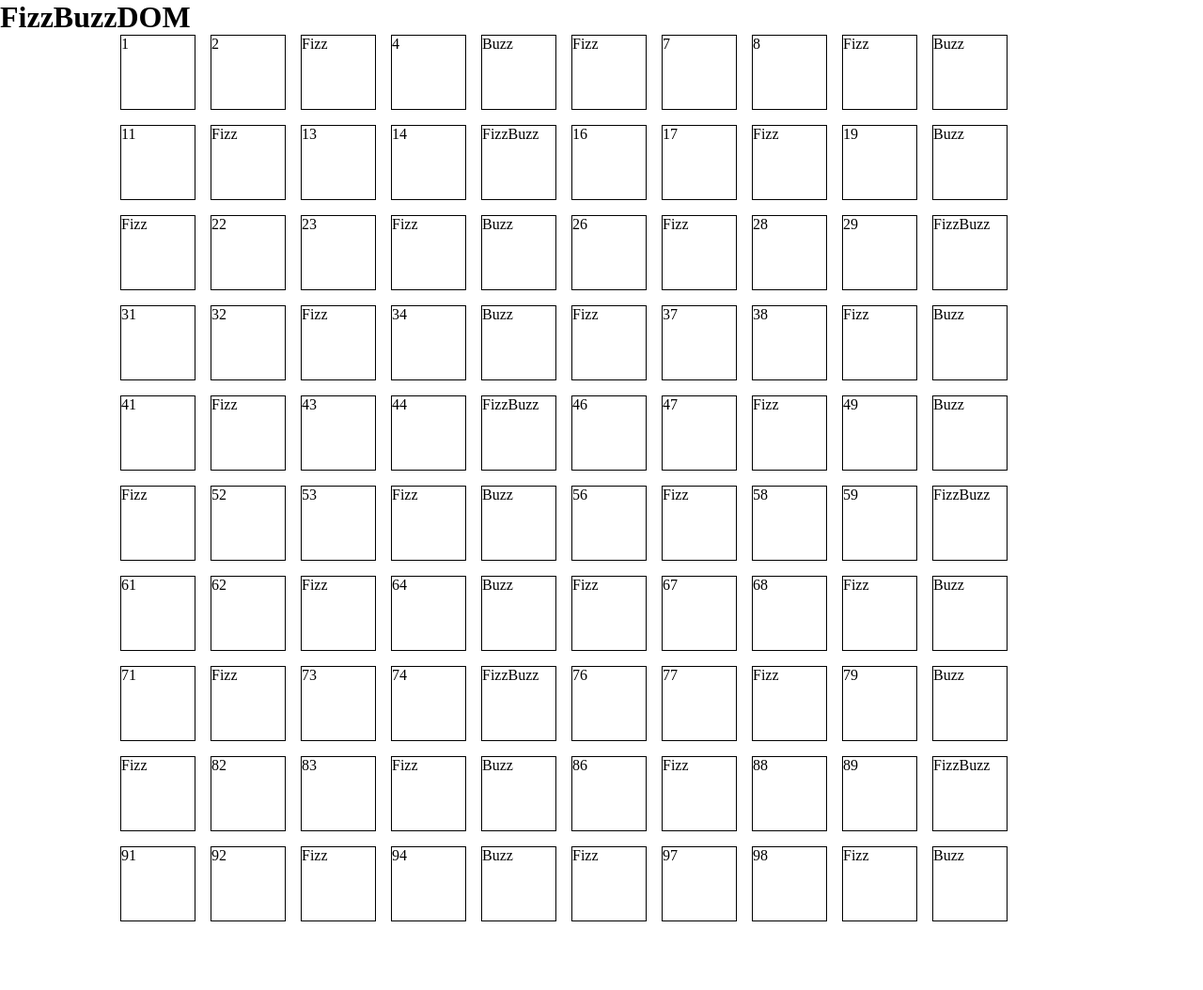
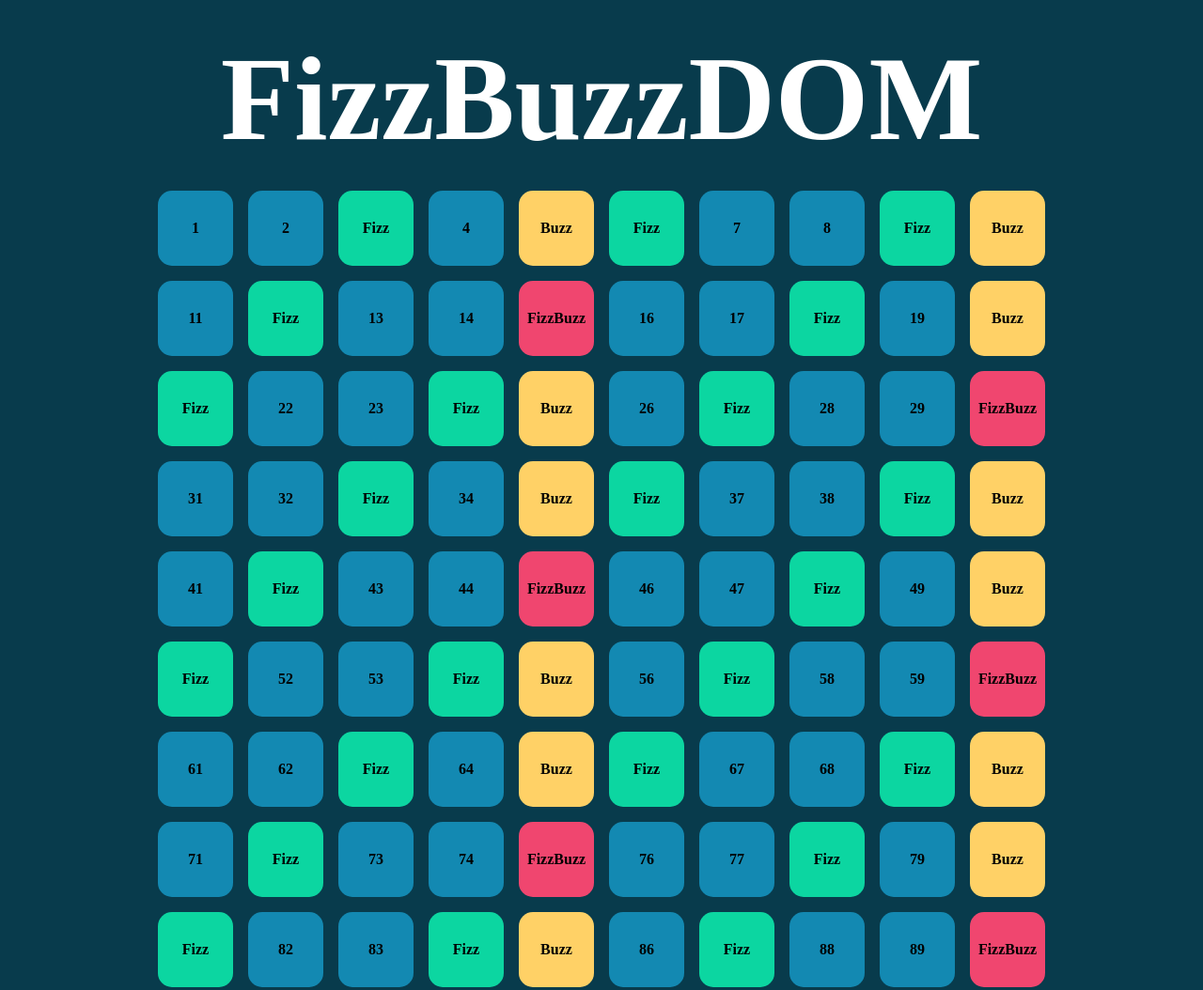
Before and after one commit to alessiavozzo/js-fizzbuzz, a plain HTML site: page index.html in a window 1280 px wide. Shown: the top 1054 px of the page at 94% size. Before the commit the page ends 981 px from the top, so only its background shows below. Drawn offline with Linux system fonts and the light colour scheme.

Commit message:
add colors

```diff
--- a/assets/css/style.css
+++ b/assets/css/style.css
@@ -6,22 +6,71 @@
 }
 
 /* #endregion reset */
+/* #region color palette */
+:root{
+    --game-main: #083b4cFF;
+    --fizz-cell: #0CD6A1;
+    --buzz-cell: #FFD166;
+    --number-cell: #1389B2;
+    --fizzbuzz-cell: #F0466F;
+}
+/* #endregion color palette */
+
+/* #region utility */
+.d-flex{
+    display: flex;
+}
+/* #endregion utility */
+
+/* #region common */
+
+#site_main{
+    background-color: var(--game-main);
+    padding: 2rem 0 2rem 0;
+}
 
 .container{
     width: 80%;
-    max-width: 1200px;
+    max-width: 1000px;
     margin: auto;
 }
 
+h1{
+    text-align: center;
+    font-size: 8rem;
+    margin-bottom: 1.5rem;
+    color: white;
+}
+
+/* #endregion common */
+
+/* #region list */
+
 ul{
     list-style: none;
-    display: flex;
     flex-wrap: wrap;
     gap: 1rem;
+    justify-content: center;
 
     > li{
         height: 5rem;
         width: 5rem;
-        border: 1px solid black;
+        justify-content: center;
+        align-items: center;
+        font-weight: bold;
+        background-color: var(--number-cell);
+        border-radius: 15px;
+
+        &.Fizz{
+            background-color: var(--fizz-cell);
+        }
+        &.Buzz{
+            background-color: var(--buzz-cell);
+        }
+        &.FizzBuzz{
+            background-color: var(--fizzbuzz-cell);
+        }
     }
 }
+
+/* #endregion list */
--- a/assets/js/main.js
+++ b/assets/js/main.js
@@ -30,7 +30,11 @@ for (let i = 1; i <= 100; i++){
     }
 
     elementList.append(listItem);
-    listItem.append(numberChange)
+    listItem.append(numberChange);
 
+    listItem.classList.add("d-flex");
 
+    if(isNaN(numberChange)){
+        listItem.classList.add(numberChange);
+    }
 }
--- a/index.html
+++ b/index.html
@@ -23,7 +23,7 @@
 
             <!-- number cells -->
 
-            <ul>
+            <ul class="d-flex">
 
             </ul>
 
```
